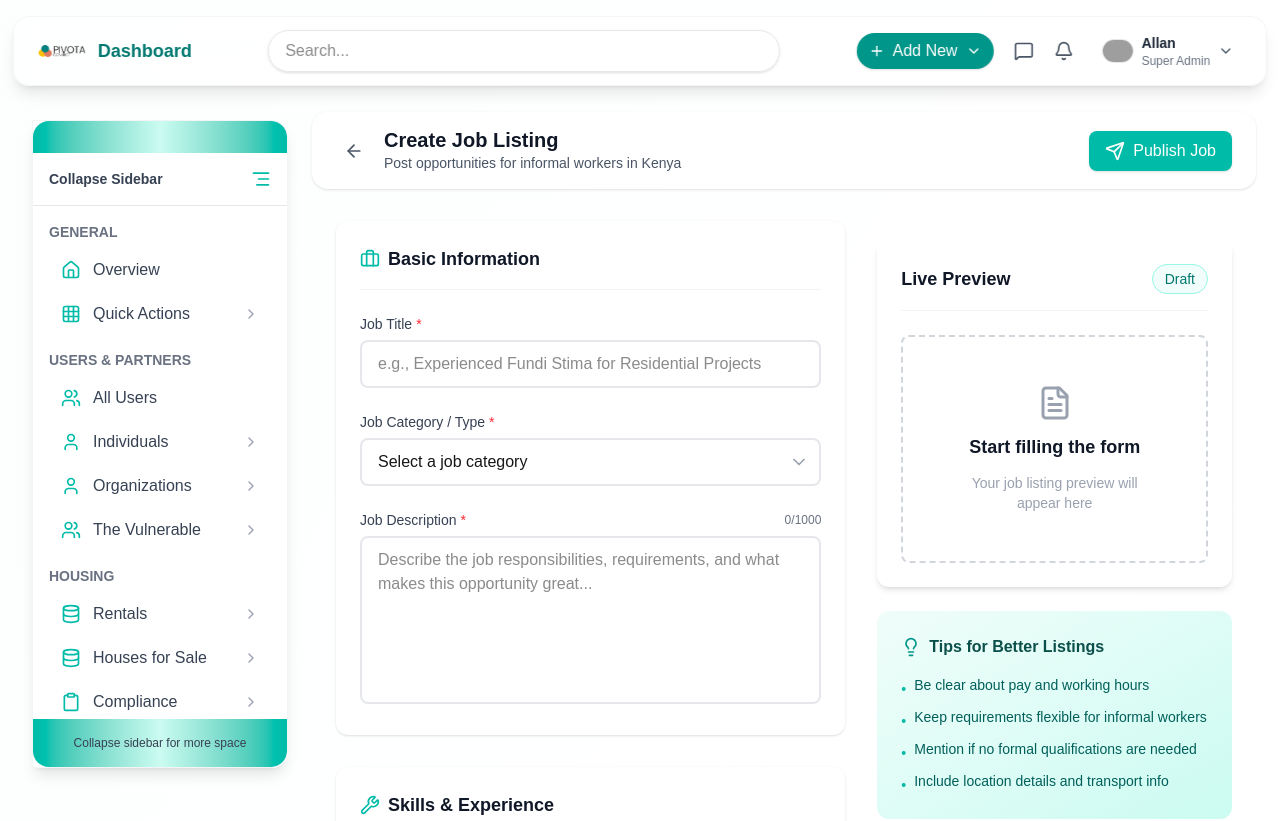
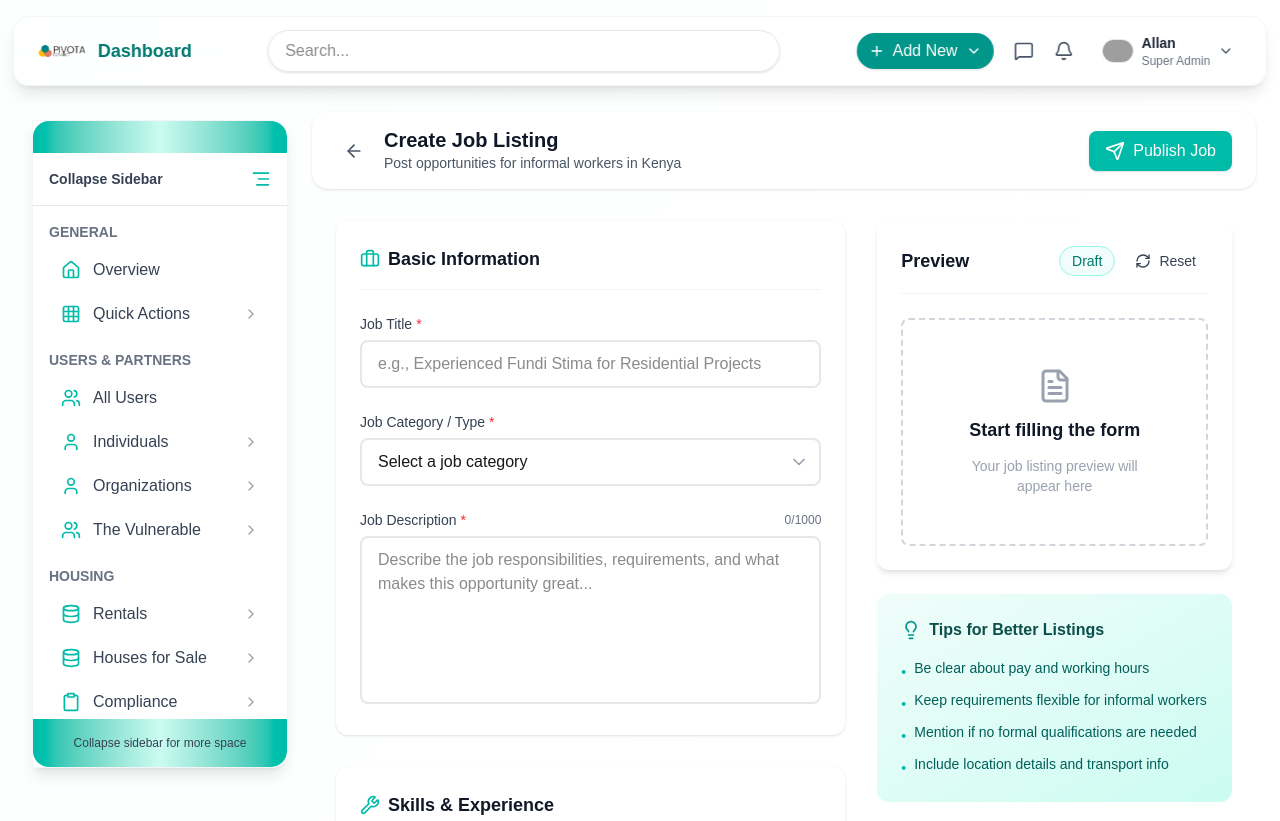
Before and after one commit to ALLAN-star-glitch/pivota-frontend-turbo-repo, a Next.js app in the folder apps/dashboard/: page /add-informal-job in a window 1280 px wide. Shown: the top 821 px of the page. Built offline with nearby package versions, Linux system fonts and the light colour scheme; grey boxes are pictures that could not be loaded.

Commit message:
updated the preview panel

```diff
--- a/apps/dashboard/libs/hooks/useJobListingForm.ts
+++ b/apps/dashboard/libs/hooks/useJobListingForm.ts
@@ -1,4 +1,4 @@
-"use client";
+'use client';
 
 import { useState, useCallback } from "react";
 import { JobListing, ValidationError } from "../types/jobs/job";
@@ -6,8 +6,6 @@ import { JobListing, ValidationError } from "../types/jobs/job";
 // -----------------------------------------
 // Strong Utility Types for Deep Keys
 // -----------------------------------------
-
-// Prevents widening issues & removes undefined possibilities
 export type NestedKeyOf<T> = {
   [K in keyof T & string]:
     T[K] extends object
@@ -25,7 +23,6 @@ export type ValueAtPath<T, P extends string> =
       : never;
 
 // -----------------------------------------
-
 const initialFormState: JobListing = {
   title: "",
   category: "",
@@ -60,32 +57,18 @@ export function useJobListingForm() {
   const [currentEquipmentInput, setCurrentEquipmentInput] = useState("");
 
   // -----------------------------------------
-  // Strongly typed updateField (perfectly safe)
+  // Strongly typed updateField
   // -----------------------------------------
   const updateField = useCallback(
-  <P extends NestedKeyOf<JobListing>>(
-    field: P,
-    value: ValueAtPath<JobListing, P>
-  ) => {
+    <P extends NestedKeyOf<JobListing>>(field: P, value: ValueAtPath<JobListing, P>) => {
       setFormData((prev) => {
         const parts = field.split(".");
-
         const newData: JobListing = { ...prev };
 
-      // Recursive helper to update nested objects safely
-      const setNested = <T extends object>(
-        obj: T,
-        keys: string[],
-        val: unknown
-      ): T => {
+        const setNested = <T extends object>(obj: T, keys: string[], val: unknown): T => {
           const [first, ...rest] = keys;
-        if (!rest.length) {
-          return { ...obj, [first]: val } as T;
-        }
-        return {
-          ...obj,
-          [first]: setNested(obj[first as keyof T] as object, rest, val),
-        };
+          if (!rest.length) return { ...obj, [first]: val } as T;
+          return { ...obj, [first]: setNested(obj[first as keyof T] as object, rest, val) };
         };
 
         return setNested(newData, parts, value) as JobListing;
@@ -96,6 +79,16 @@ export function useJobListingForm() {
     []
   );
 
+  // -----------------------------------------
+  // Reset Form Hook
+  // -----------------------------------------
+  const resetForm = useCallback(() => {
+    setFormData(initialFormState);
+    setErrors([]);
+    setCurrentSkillInput("");
+    setCurrentDocumentInput("");
+    setCurrentEquipmentInput("");
+  }, []);
 
   // -----------------------------------------
   // Skill List
@@ -124,10 +117,7 @@ export function useJobListingForm() {
     if (currentDocumentInput.trim()) {
       setFormData((prev) => ({
         ...prev,
-        documentsNeeded: [
-          ...prev.documentsNeeded,
-          currentDocumentInput.trim(),
-        ],
+        documentsNeeded: [...prev.documentsNeeded, currentDocumentInput.trim()],
       }));
       setCurrentDocumentInput("");
     }
@@ -147,10 +137,7 @@ export function useJobListingForm() {
     if (currentEquipmentInput.trim()) {
       setFormData((prev) => ({
         ...prev,
-        equipmentRequired: [
-          ...prev.equipmentRequired,
-          currentEquipmentInput.trim(),
-        ],
+        equipmentRequired: [...prev.equipmentRequired, currentEquipmentInput.trim()],
       }));
       setCurrentEquipmentInput("");
     }
@@ -168,68 +155,21 @@ export function useJobListingForm() {
   // -----------------------------------------
   const validate = useCallback((): boolean => {
     const newErrors: ValidationError[] = [];
-
-    if (!formData.title.trim()) {
-      newErrors.push({ field: "title", message: "Job title is required" });
-    }
-    if (!formData.category) {
-      newErrors.push({
-        field: "category",
-        message: "Please select a job category",
-      });
-    }
-    if (!formData.description.trim()) {
-      newErrors.push({
-        field: "description",
-        message: "Job description is required",
-      });
-    }
-    if (!formData.experienceLevel) {
-      newErrors.push({
-        field: "experienceLevel",
-        message: "Please select experience level",
-      });
-    }
-    if (!formData.employmentType) {
-      newErrors.push({
-        field: "employmentType",
-        message: "Please select employment type",
-      });
-    }
-    if (!formData.location.city.trim()) {
-      newErrors.push({
-        field: "location.city",
-        message: "City is required",
-      });
-    }
-    if (!formData.pay.amount.trim()) {
-      newErrors.push({
-        field: "pay.amount",
-        message: "Pay amount is required",
-      });
-    }
-    if (!formData.applicationPeriod.startDate) {
-      newErrors.push({
-        field: "applicationPeriod.startDate",
-        message: "Start date is required",
-      });
-    }
-    if (!formData.applicationPeriod.endDate) {
-      newErrors.push({
-        field: "applicationPeriod.endDate",
-        message: "End date is required",
-      });
-    }
+    if (!formData.title.trim()) newErrors.push({ field: "title", message: "Job title is required" });
+    if (!formData.category) newErrors.push({ field: "category", message: "Please select a job category" });
+    if (!formData.description.trim()) newErrors.push({ field: "description", message: "Job description is required" });
+    if (!formData.experienceLevel) newErrors.push({ field: "experienceLevel", message: "Please select experience level" });
+    if (!formData.employmentType) newErrors.push({ field: "employmentType", message: "Please select employment type" });
+    if (!formData.location.city.trim()) newErrors.push({ field: "location.city", message: "City is required" });
+    if (!formData.pay.amount.trim()) newErrors.push({ field: "pay.amount", message: "Pay amount is required" });
+    if (!formData.applicationPeriod.startDate) newErrors.push({ field: "applicationPeriod.startDate", message: "Start date is required" });
+    if (!formData.applicationPeriod.endDate) newErrors.push({ field: "applicationPeriod.endDate", message: "End date is required" });
 
     setErrors(newErrors);
     return newErrors.length === 0;
   }, [formData]);
 
-  const getError = useCallback(
-    (field: string) =>
-      errors.find((err) => err.field === field)?.message,
-    [errors]
-  );
+  const getError = useCallback((field: string) => errors.find((err) => err.field === field)?.message, [errors]);
 
   // -----------------------------------------
   // Actions
@@ -251,7 +191,6 @@ export function useJobListingForm() {
   // -----------------------------------------
   // Export API
   // -----------------------------------------
-
   return {
     formData,
     updateField,
@@ -270,9 +209,6 @@ export function useJobListingForm() {
     getError,
     saveDraft,
     publish,
+    resetForm, // <-- added here
   };
-
-
-
-
 }
--- a/apps/dashboard/src/app/add-informal-job/page.tsx
+++ b/apps/dashboard/src/app/add-informal-job/page.tsx
@@ -1,4 +1,4 @@
-"use client";
+'use client';
 
 import React, { useEffect, useState } from 'react'
 import { motion } from 'framer-motion'
@@ -29,12 +29,11 @@ export default function CreateJobListing() {
     removeEquipment,
     getError,
     publish,
+    resetForm,
   } = useJobListingForm()
 
   useEffect(() => {
-    const handleScroll = () => {
-      setIsScrolled(window.scrollY > 20)
-    }
+    const handleScroll = () => setIsScrolled(window.scrollY > 20)
     window.addEventListener('scroll', handleScroll)
     return () => window.removeEventListener('scroll', handleScroll)
   }, [])
@@ -62,11 +61,10 @@ export default function CreateJobListing() {
         <div className="max-w-7xl mx-auto px-4 sm:px-6 py-3 sm:py-4">
           <div className="flex flex-col sm:flex-row sm:items-center justify-between gap-4">
 
-            {/* Left: Title */}
             <div className="flex items-center gap-2 sm:gap-3 flex-1">
               <button
                 onClick={() => window.history.back()}
-                className="p-1.5 sm:p-2 hover:bg-gray-100 rounded-lg transition-colors"
+                className="cursor-pointer p-1.5 sm:p-2 hover:bg-gray-100 rounded-lg transition-colors"
               >
                 <ArrowLeftIcon size={20} className="text-gray-600" />
               </button>
@@ -81,10 +79,8 @@ export default function CreateJobListing() {
               </div>
             </div>
 
-            {/* Right: Buttons — improved mobile layout */}
             <div className="flex flex-col sm:flex-row w-full sm:w-auto gap-2">
 
-              {/* Preview (mobile only) */}
               <Button
                 variant="ghost"
                 icon={EyeIcon}
@@ -112,7 +108,6 @@ export default function CreateJobListing() {
       <main className="max-w-7xl mx-auto px-6 py-8">
         <div className="grid grid-cols-1 lg:grid-cols-12 gap-8">
 
-          {/* Left Column: Form */}
           <div className="lg:col-span-7">
             <JobListingForm
               formData={formData}
@@ -133,9 +128,8 @@ export default function CreateJobListing() {
             />
           </div>
 
-          {/* Right Column: Preview — desktop only */}
           <div className="lg:col-span-5 hidden md:hidden lg:block">
-            <JobPreviewPanel formData={formData} />
+            <JobPreviewPanel formData={formData} onReset={resetForm} />
           </div>
 
         </div>
@@ -168,7 +162,7 @@ export default function CreateJobListing() {
               </button>
             </div>
 
-            <JobPreviewPanel formData={formData}/>
+            <JobPreviewPanel formData={formData} onReset={resetForm} />
           </motion.div>
         </motion.div>
       )}
--- a/apps/dashboard/src/components/jobs-module/informal-jobs/JobPreviewPanel.tsx
+++ b/apps/dashboard/src/components/jobs-module/informal-jobs/JobPreviewPanel.tsx
@@ -9,12 +9,15 @@ import {
   ClockIcon,
   LightbulbIcon,
   FileTextIcon,
+  RefreshCwIcon,
 } from 'lucide-react'
 import { Badge } from '../../shared/Badge'
 import { JobListing } from '../../../../libs/types/jobs/job'
+import Button from '../../shared/Button'
 
 interface JobPreviewPanelProps {
   formData: JobListing
+  onReset: () => void
 }
 
 const jobCategories = [
@@ -46,7 +49,7 @@ const employmentTypes = [
   { value: 'contract', label: 'Contract' },
 ] as const
 
-export default function JobPreviewPanel({ formData }: JobPreviewPanelProps) {
+export default function JobPreviewPanel({ formData, onReset }: JobPreviewPanelProps) {
   const formatPayRate = (rate: JobListing['pay']['rate']) => {
     const rates: Record<JobListing['pay']['rate'], string> = {
       daily: 'per day',
@@ -70,7 +73,7 @@ export default function JobPreviewPanel({ formData }: JobPreviewPanelProps) {
   const isEmptyForm = !formData.title && !formData.category
 
   return (
-    <div className="sticky top-60 space-y-6">
+    <div className="sticky top-48 space-y-6">
 
       {/* Main Panel */}
       <motion.div
@@ -80,20 +83,32 @@ export default function JobPreviewPanel({ formData }: JobPreviewPanelProps) {
         className="bg-white rounded-xl shadow-md p-6 space-y-6"
       >
         <div className="flex items-center justify-between pb-4 border-b border-gray-100">
-          <h3 className="text-lg font-semibold text-gray-900">Live Preview</h3>
-          <Badge variant="teal">{formData.status === 'draft' ? 'Draft' : 'Published'}</Badge>
+          <h3 className="text-lg font-semibold text-gray-900">Preview</h3>
+          <div className="flex items-center gap-2">
+            <Badge variant="teal">{formData.status === 'draft' ? 'Draft' : 'Published'}</Badge>
+            {formData.status === 'draft' && (
+              <Button
+                variant="ghost"
+                size="sm"
+                icon={RefreshCwIcon}
+                onClick={onReset}
+                className='cursor-pointer'
+              >
+                Reset
+              </Button>
+            )}
+          </div>
         </div>
 
         {isEmptyForm ? (
-          // Dotted border placeholder inside the panel
           <div className="border-2 border-dashed border-gray-300 rounded-lg p-12 flex flex-col items-center justify-center text-center space-y-3">
             <FileTextIcon size={36} className="text-gray-400" />
             <h4 className="text-lg font-semibold text-gray-900">Start filling the form</h4>
             <p className="text-sm text-gray-400">Your job listing preview will appear here</p>
           </div>
         ) : (
-          // Live preview content
           <div className="space-y-4">
+
             {/* Job Title */}
             <div>
               <h4 className="text-xl font-bold text-gray-900">{formData.title}</h4>
@@ -166,6 +181,18 @@ export default function JobPreviewPanel({ formData }: JobPreviewPanelProps) {
               </div>
             )}
 
+            {/* Documents */}
+            {formData.documentsNeeded.length > 0 && (
+              <div className="pt-4 border-t border-gray-100">
+                <h5 className="text-sm font-semibold text-gray-900 mb-2">Documents Needed</h5>
+                <div className="flex flex-wrap gap-2">
+                  {formData.documentsNeeded.map((equipment, index) => (
+                    <Badge key={index}>{equipment}</Badge>
+                  ))}
+                </div>
+              </div>
+            )}
+
             {/* Equipment */}
             {formData.equipmentRequired.length > 0 && (
               <div className="pt-4 border-t border-gray-100">
@@ -177,11 +204,19 @@ export default function JobPreviewPanel({ formData }: JobPreviewPanelProps) {
                 </div>
               </div>
             )}
+
+              {/* Additional Notes */}
+            {formData.additionalNotes && (
+              <div className="pt-4 border-t border-gray-100">
+                <h5 className="text-sm font-semibold text-gray-900 mb-2">Additional Notes</h5>
+                <p className="text-sm text-gray-600 whitespace-pre-wrap line-clamp-4">{formData.additionalNotes}</p>
+              </div>
+            )}
           </div>
         )}
       </motion.div>
 
-      {/* Tips & Quick Actions remain unchanged */}
+      {/* Tips */}
       <motion.div
         initial={{ opacity: 0, x: 20 }}
         animate={{ opacity: 1, x: 0 }}
@@ -199,8 +234,6 @@ export default function JobPreviewPanel({ formData }: JobPreviewPanelProps) {
           <li className="flex items-start gap-2"><span className="text-teal-500 mt-1">•</span>Include location details and transport info</li>
         </ul>
       </motion.div>
-
-
     </div>
   )
 }
```
Lines whose indentation alone changed are shown as unchanged.
